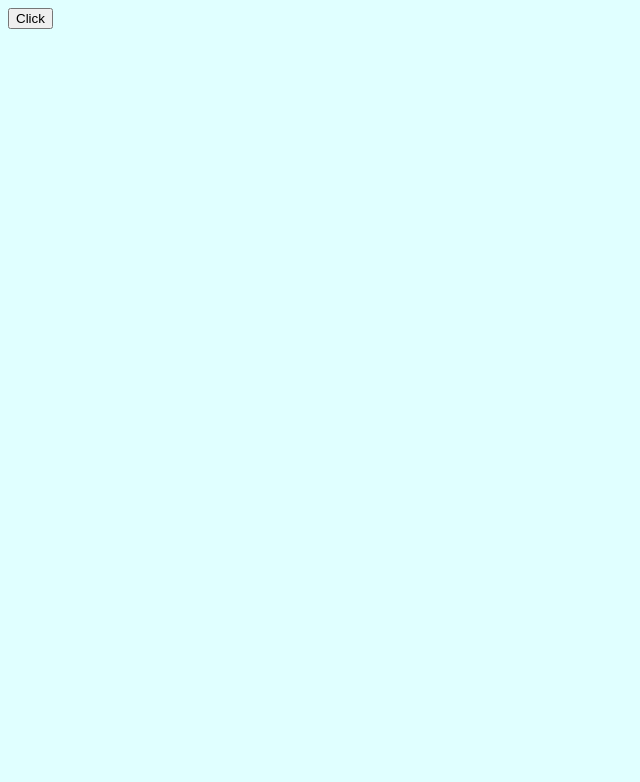
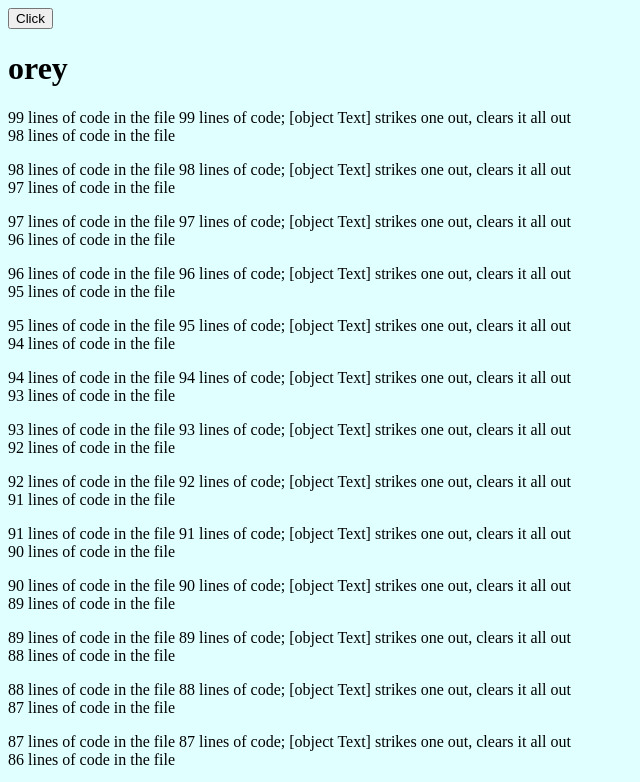
Before and after one commit to clewis2211/test-directory, a plain HTML site: page 99Lines_Of_Code/index.html in a window 1280 px wide. Both pictures are taken after a click on the button "Click". Shown: the top 782 px of the page, without its empty margins (0-640 px from the left). Drawn offline with nearby package versions, Linux system fonts and the light colour scheme; files that its build step writes are made by us from their sources.

Commit message:
text to page

```diff
--- a/99Lines_Of_Code/index.html
+++ b/99Lines_Of_Code/index.html
@@ -8,7 +8,7 @@
     <link rel="stylesheet" href="styles.css">
 </head>
 <body>
-<button class="click">Click</button>
+<button id="click">Click</button>
 
 </body>
 <script src="script.js"></script>
--- a/99Lines_Of_Code/script.js
+++ b/99Lines_Of_Code/script.js
@@ -1,5 +1,5 @@
 document.addEventListener('DOMContentLoaded', function(){
-
+    // mySingingFriends();
 });
 
 
@@ -12,8 +12,33 @@ var line3 = ' strikes one out, clears it all out ';
 var line4 = ' lines of code in the file ';
 var line5 = ' no more lines of code in the file.';
 
-let mySingingFriends = () =>{
-    for(let i = 0; i<friends.length; i++){
+let btn = document.getElementById('click');
 
+btn.addEventListener('click', function mySingingFriends(){
+
+    for(let i = 0; i < friends.length; i++){
+        let friend = friends[i];
+        let head = document.createElement('h1');
+        let nameText = document.createTextNode(friend);
+        console.log(nameText);
+        let myDiv = document.createElement('div');
+
+        head.appendChild(nameText);
+        myDiv.appendChild(head);
+        document.body.appendChild(myDiv);
+
+        for(let j = 99; j > 0; j-- ){
+
+            let para = document.createElement('p');
+
+            if( j > 1){
+                para.innerText = `${j} ${line1} ${j} ${line2} ${nameText} ${line3}
+                ${(j-1)} ${line4}`
+            } else {
+                para.innerText = `${j} ${line1} ${j} ${line2} ${nameText} ${line3}
+                ${(j-1)} ${line5}`
+            }
+            myDiv.appendChild(para);
+        }
     }
-}
+});
```
